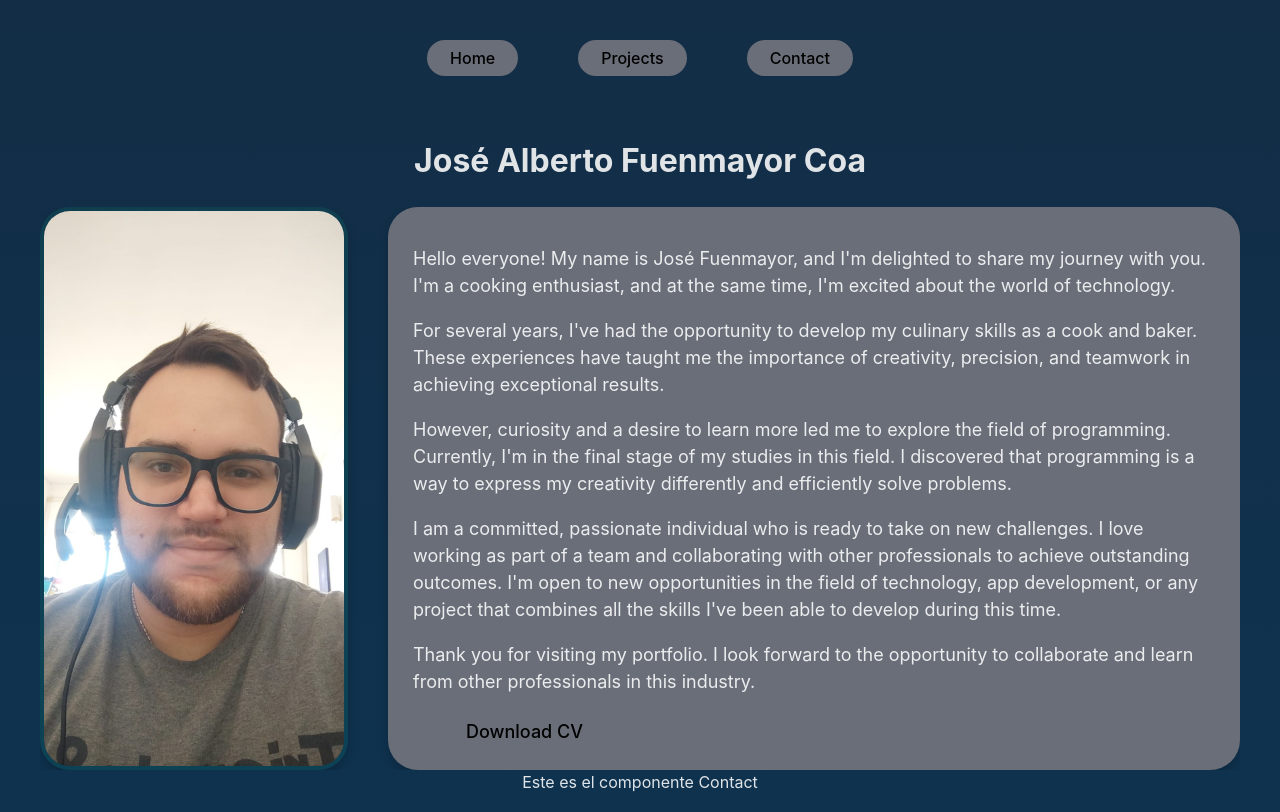
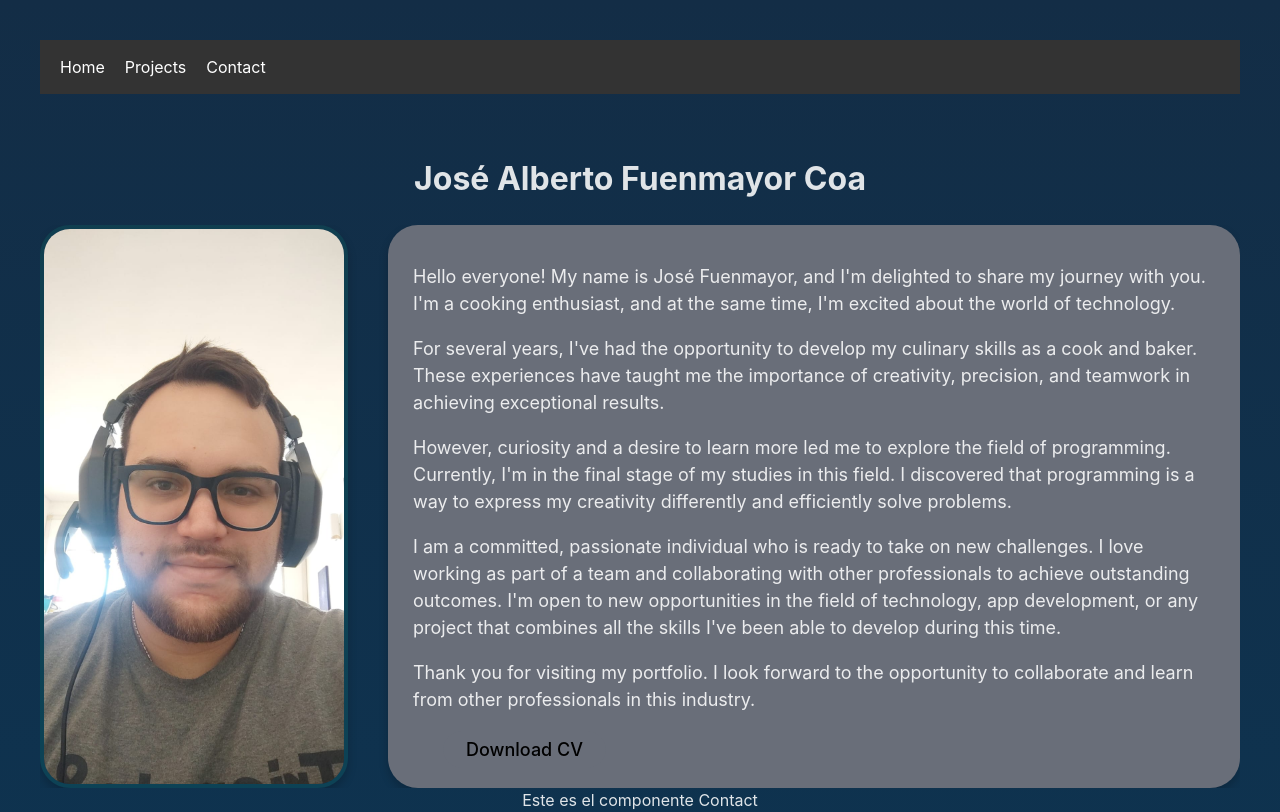
Before and after one commit to JoseAlbertoFC/Portafolio2.0, a React (Vite) app: page / in a window 1280 px wide. Shown: the top 812 px of the page. Built offline with nearby package versions, Linux system fonts and the light colour scheme.

Commit message:
Menu tipo hamburguesa listo

```diff
--- a/src/components/navbar/navbar.css
+++ b/src/components/navbar/navbar.css
@@ -0,0 +1,52 @@
+.navbar {
+  display: flex;
+  justify-content: space-between;
+  align-items: center;
+  background-color: #333;
+  padding: 15px 20px;
+}
+
+.nav-links {
+  display: flex;
+}
+
+.nav-links a {
+  color: #fff;
+  text-decoration: none;
+  margin-right: 20px;
+}
+
+.menu-icon {
+  cursor: pointer;
+  display: none; /* Hidden by default on larger screens */
+}
+
+.bar {
+  width: 25px;
+  height: 3px;
+  background-color: #fff;
+  margin: 6px 0;
+  transition: 0.4s;
+}
+
+@media screen and (max-width: 768px) {
+  .nav-links {
+    display: none;
+    flex-direction: column;
+    width: 100%;
+    text-align: center;
+    position: absolute;
+    top: 60px;
+    left: 0;
+    background-color: #333;
+    z-index: 1;
+  }
+
+  .nav-links.show {
+    display: flex;
+  }
+
+  .menu-icon {
+    display: block;
+  }
+}
--- a/src/components/navbar/navbar.jsx
+++ b/src/components/navbar/navbar.jsx
@@ -1,21 +1,34 @@
-import React from 'react'
-import { Link } from "react-router-dom"
-import "./navbar.css"
+import React, { useState } from 'react';
+import { Link } from 'react-router-dom';
+import './navbar.css';
 
 const Navbar = () => {
+  const [isOpen, setIsOpen] = useState(false);
+
+  const toggleMenu = () => {
+    setIsOpen(!isOpen);
+  };
+
   return (
-    <nav>
-      <Link to="/">
-        <button>Home</button>
-      </Link>
-      <Link to="/projects">
-        <button>Projects</button>
-      </Link>
-      <Link to="/contact">
-        <button>Contact</button>
-      </Link>
+    <nav className={`navbar ${isOpen ? 'open' : ''}`}>
+      <div className="menu-icon" onClick={toggleMenu}>
+        <div className="bar"></div>
+        <div className="bar"></div>
+        <div className="bar"></div>
+      </div>
+      <div className="nav-links">
+        <Link to="/" onClick={toggleMenu}>
+          Home
+        </Link>
+        <Link to="/projects" onClick={toggleMenu}>
+          Projects
+        </Link>
+        <Link to="/contact" onClick={toggleMenu}>
+          Contact
+        </Link>
+      </div>
     </nav>
-  )
-}
+  );
+};
 
-export default Navbar
+export default Navbar;
```
